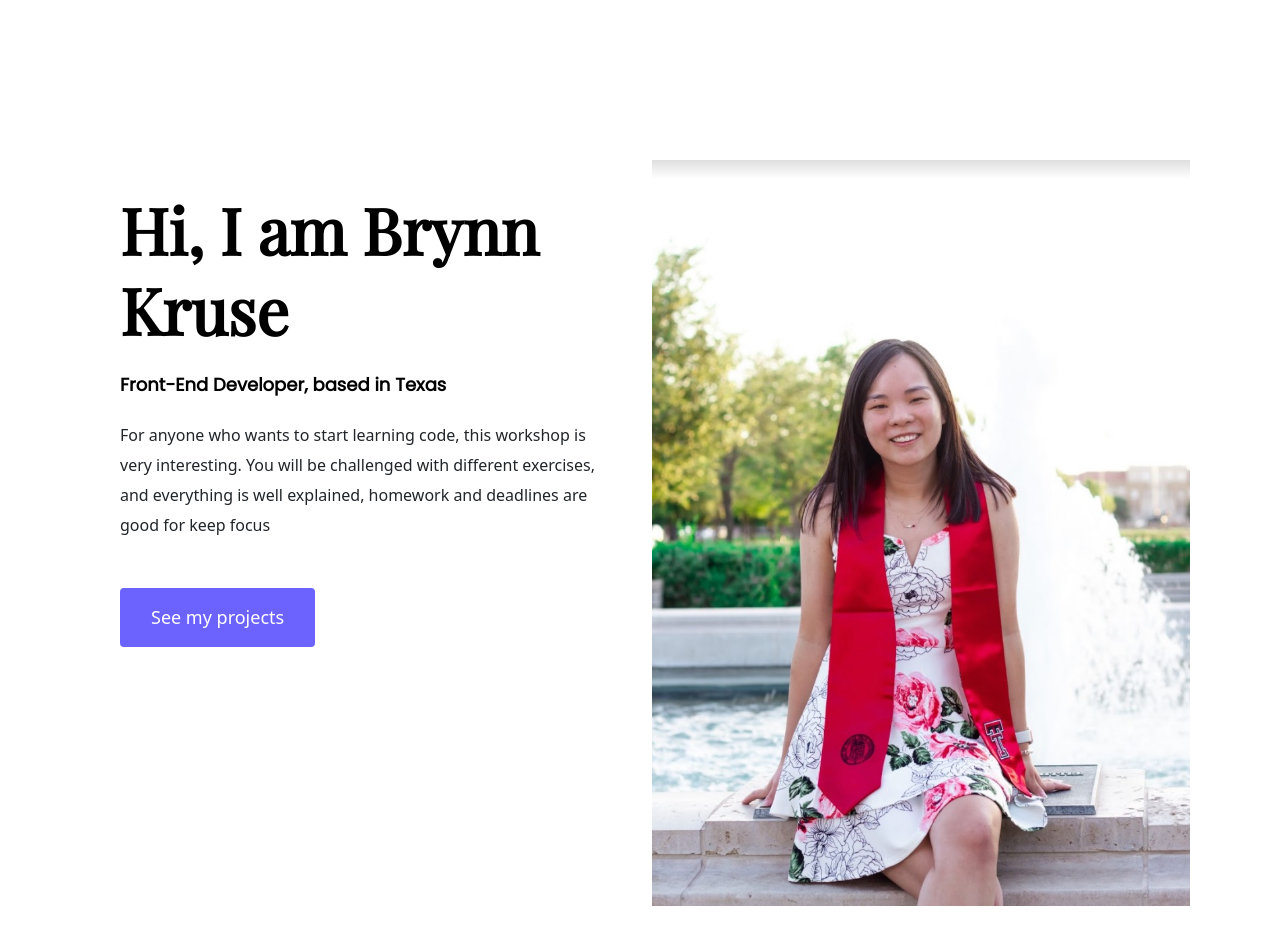
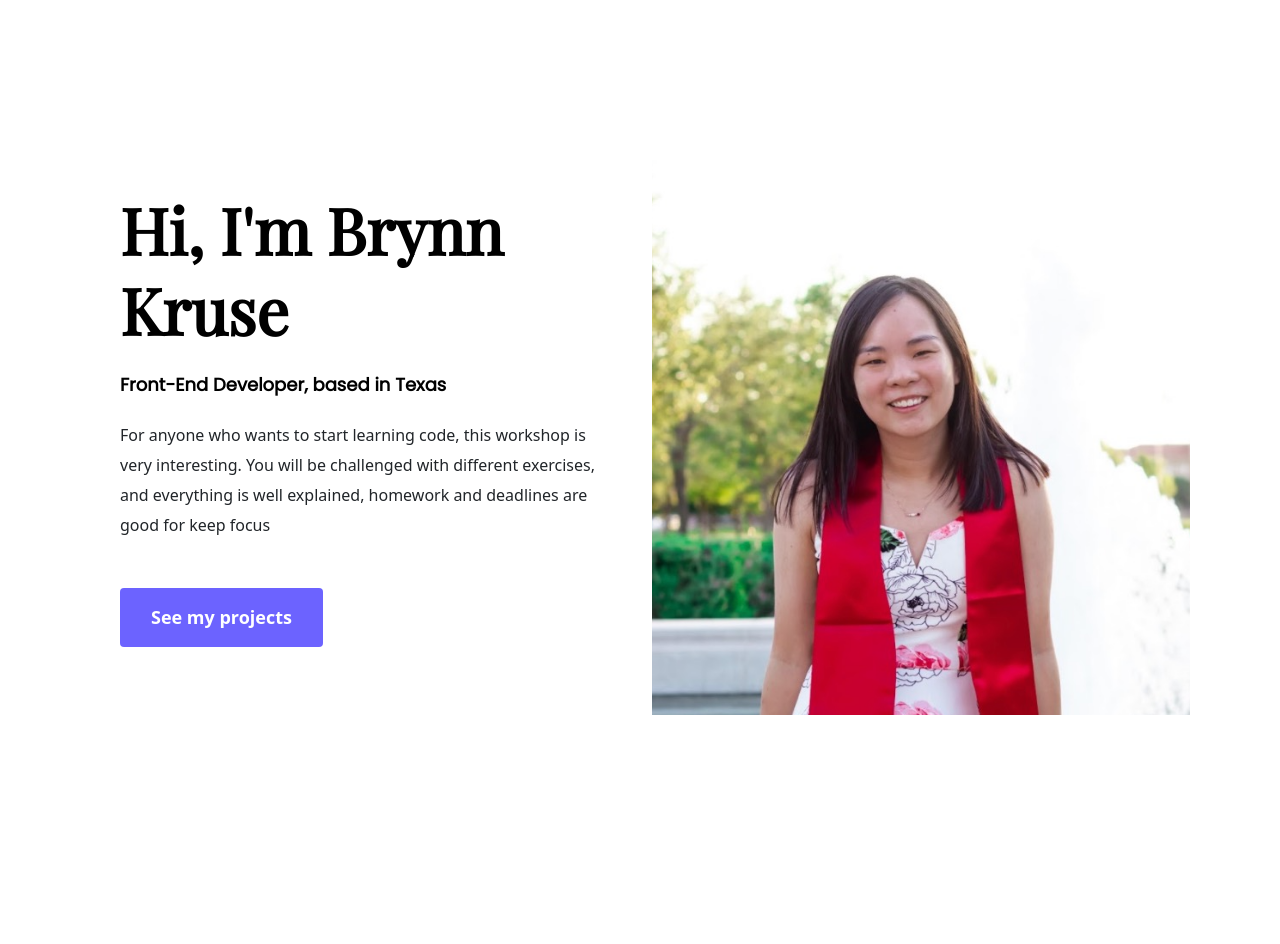
Before and after one commit to bryKruse/portfolio-about, a plain HTML site: page about.html in a window 1280 px wide. After the commit the page ends 875 px from the top, so only its background shows below. Drawn offline with nearby package versions, Linux system fonts and the light colour scheme.

Commit message:
Fixed photo, added some CSS

```diff
--- a/about.html
+++ b/about.html
@@ -33,7 +33,7 @@
       <div class="row">
         <div class="col-lg-6">
           <div class="about-section-content">
-            <h1 class="mb-4">Hi, I am Brynn Kruse</h1>
+            <h1 class="mb-4">Hi, I'm Brynn Kruse</h1>
             <h2 class="mb-4">Front-End Developer, based in Texas</h2>
             <p class="mb-5">
               For anyone who wants to start learning code, this workshop is very
@@ -45,7 +45,7 @@
           </div>
         </div>
         <div class="col-lg-6">
-          <img src="images/headshot.jpg" alt="Brynn Kruse" class="img-fluid" />
+          <img src="images/selfpic.png" alt="Brynn Kruse" class="img-fluid" />
         </div>
       </div>
     </div>
--- a/src/styles.css
+++ b/src/styles.css
@@ -26,6 +26,7 @@ h6 {
 }
 .about-section h2 {
   font-size: 18px;
+  font-weight: bold;
   font-family: var(--default-font-family);
 }
 p {
@@ -38,6 +39,12 @@ p {
   border-radius: 4px;
   color: white;
   font-size: 18px;
+  font-weight: bold;
   line-height: 27px;
   padding: 15px 30px;
 }
+.img-fluid {
+  width: 100%;
+  height: auto;
+  border-radius: 10xpx;
+}
```
Also changed, not shown: index.html (deleted, +0 -10 lines), images/headshot.jpg (deleted), images/selfpic.png (added).
